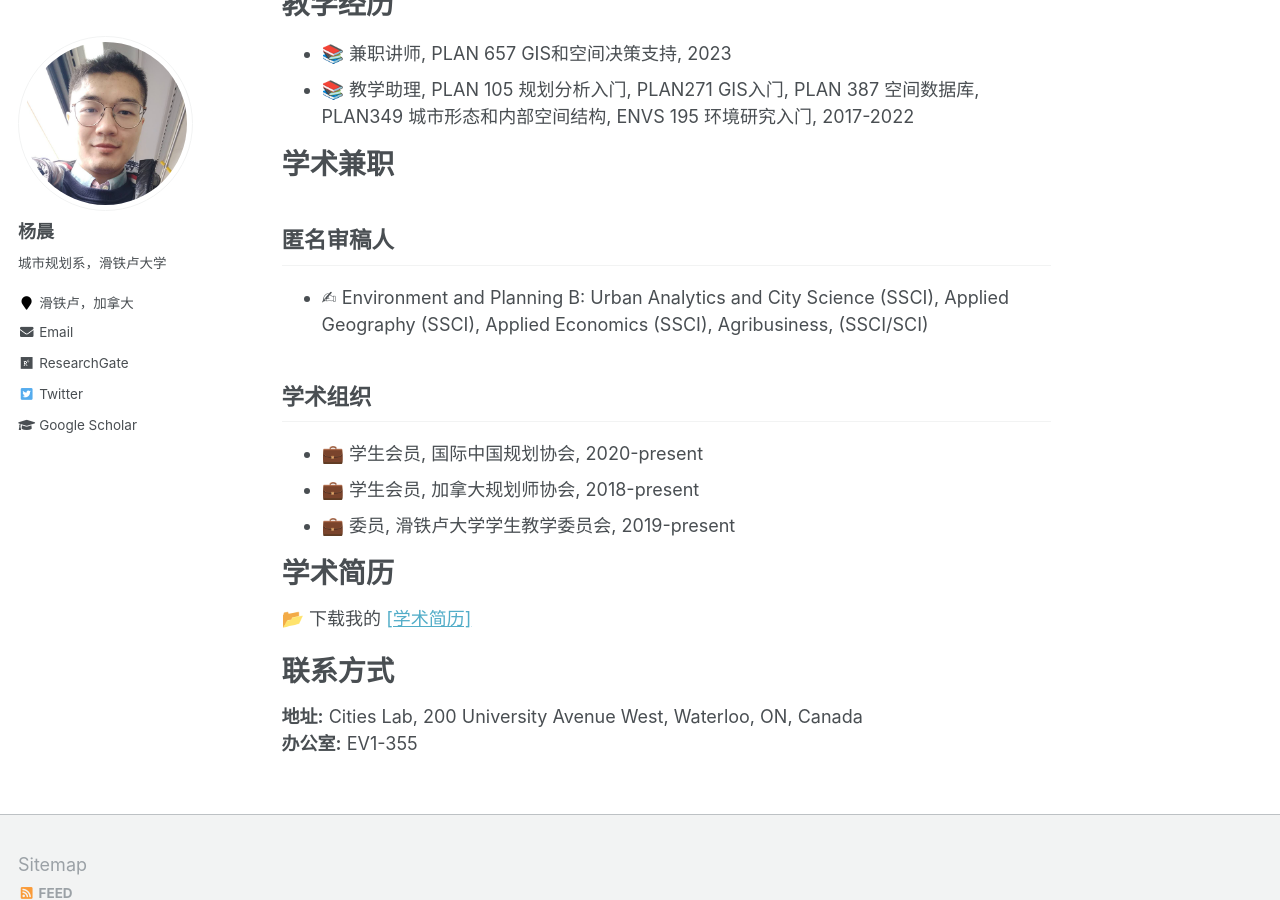
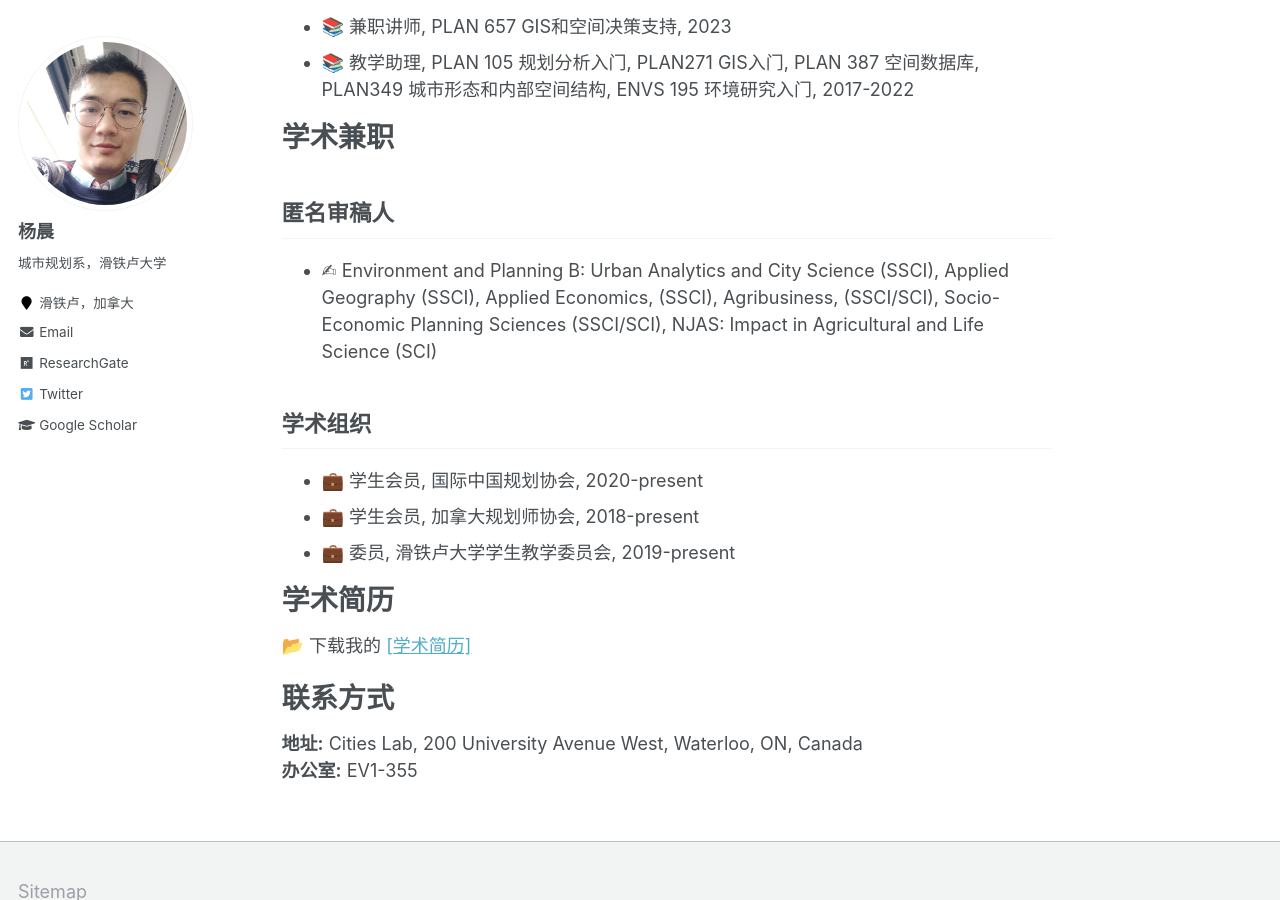
Before and after one commit to ktalenting/ktalenting.github.io-zh-cn-, a Jekyll site: the page built from _pages/about.md, in a window 1280 px wide and 900 px high, scrolled down 3324 px. Built offline with Jekyll 4.4.1, drawn with Linux system fonts in a browser that asks for light colours; some of the changed text lies outside the part shown.

Commit message:
Update about.md

```diff
--- a/_pages/about.md
+++ b/_pages/about.md
@@ -78,7 +78,7 @@ Integrated Urban Network Approach. _6th International Symposium FORMAL METHODS I
 
 # 学术兼职
 ## 匿名审稿人
-- ✍ Environment and Planning B: Urban Analytics and City Science (SSCI), Applied Geography (SSCI), Applied Economics (SSCI), Agribusiness, (SSCI/SCI)
+- ✍ Environment and Planning B: Urban Analytics and City Science (SSCI), Applied Geography (SSCI), Applied Economics, (SSCI), Agribusiness, (SSCI/SCI), Socio-Economic Planning Sciences (SSCI/SCI), NJAS: Impact in Agricultural and Life Science (SCI)
 
 ## 学术组织
 - 💼 学生会员, 国际中国规划协会, 2020-present
```
Also changed, not shown: other parts of _pages/about.md (+1 -1 lines).
